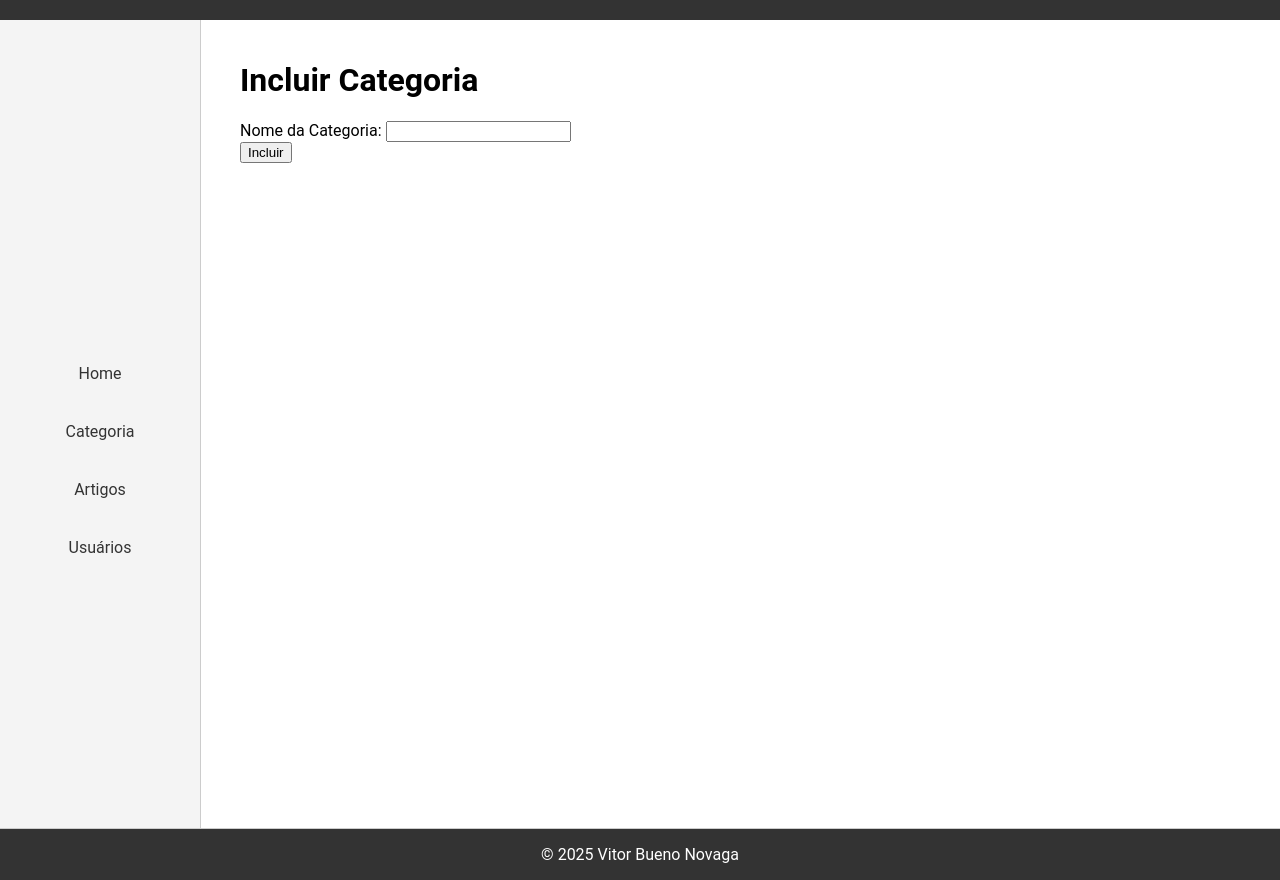
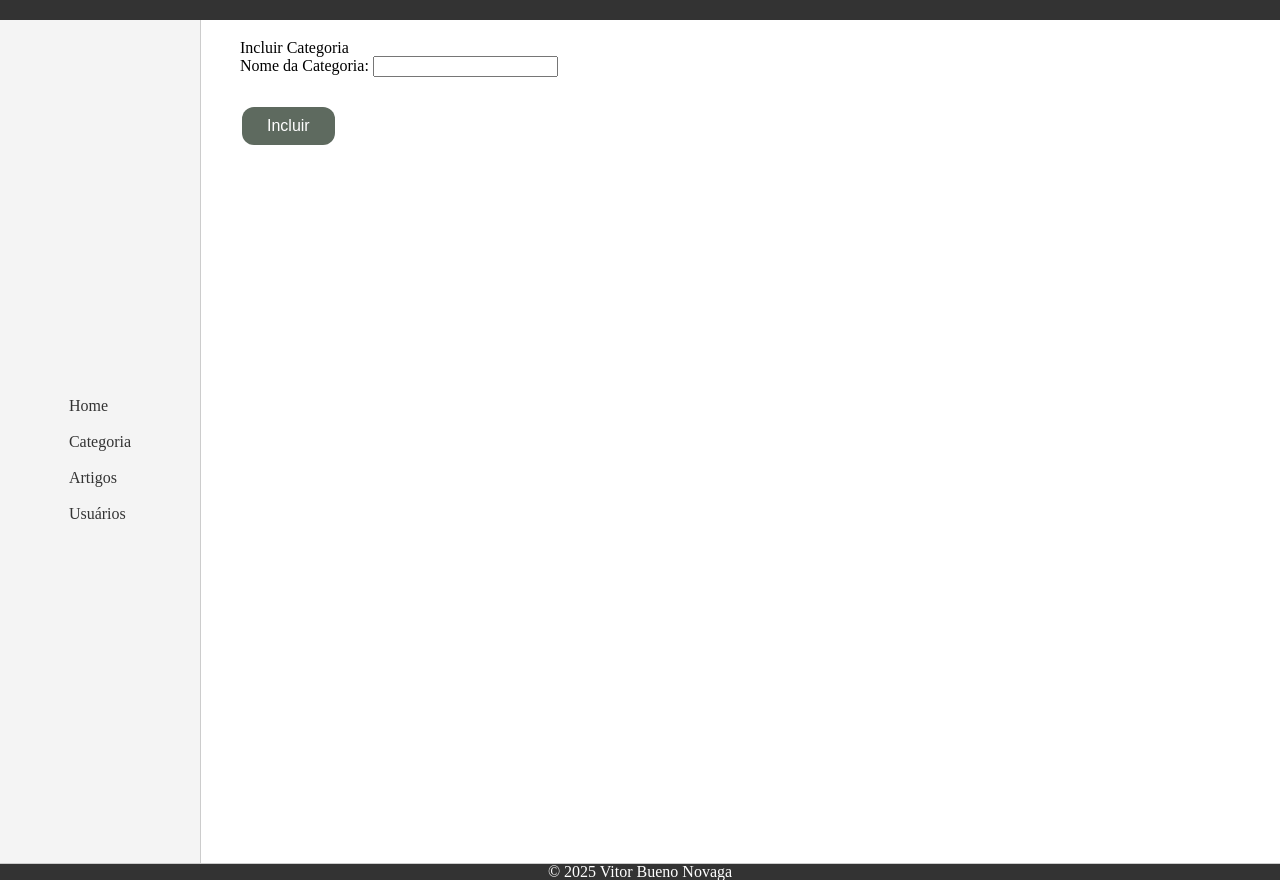
Before and after one commit to Vitor-Novaga/siteadm, a PHP site: page /categoria/incluirCategoria.php in a window 1280 px wide. Run offline with PHP 8.4, Linux system fonts and the light colour scheme.

Commit message:
salvando

```diff
--- /dev/null
+++ b/View/assets/css/components/content.css
@@ -0,0 +1,61 @@
+.content {
+    margin-left: 220px;
+    padding: 20px;
+}
+
+table {
+    width: 100%;
+    border-collapse: collapse;
+    margin-top: 20px;
+}
+
+table, th, td {
+    border: 1px solid black;
+}
+
+th, td {
+    padding: 10px;
+    text-align: left;
+}
+
+th {
+    background-color: #f2f2f2;
+}
+
+.btn-adicionar {
+    background-color: #5e6a5f; /* Cor de fundo */
+    border: none; /* Sem borda */
+    color: white; /* Cor do texto */
+    padding: 10px 25px; /* Espaçamento interno */
+    text-align: center; /* Alinhamento do texto */
+    text-decoration: none; /* Sem sublinhado */
+    display: inline-block; /* Exibição inline */
+    font-size: 16px; /* Tamanho da fonte */
+    margin: 4px 2px; /* Margem */
+    cursor: pointer; /* Cursor de ponteiro */
+    border-radius: 12px; /* Bordas arredondadas */
+    transition: background-color 0.3s ease; /* Transição suave */
+}
+
+.btn-adicionar:hover {
+    background-color: #262c26; /* Cor de fundo ao passar o mouse */
+}
+
+.btn-incluir {
+    background-color: #5e6a5f; /* Cor de fundo */
+    border: none; /* Sem borda */
+    color: white; /* Cor do texto */
+    padding: 10px 25px; /* Espaçamento interno */
+    text-align: center; /* Alinhamento do texto */
+    text-decoration: none; /* Sem sublinhado */
+    display: inline-block; /* Exibição inline */
+    font-size: 16px; /* Tamanho da fonte */
+    margin: 30px 2px; /* Margem */
+    cursor: pointer; /* Cursor de ponteiro */
+    border-radius: 12px; /* Bordas arredondadas */
+    transition: background-color 0.3s ease; /* Transição suave */
+}
+
+.btn-incluir:hover {
+    background-color: #262c26; /* Cor de fundo ao passar o mouse */
+}
--- a/View/assets/css/content.css
+++ /dev/null
@@ -1,23 +0,0 @@
-.content {
-    margin-left: 220px;
-    padding: 20px;
-}
-
-table {
-    width: 100%;
-    border-collapse: collapse;
-    margin-top: 20px;
-}
-
-table, th, td {
-    border: 1px solid black;
-}
-
-th, td {
-    padding: 10px;
-    text-align: left;
-}
-
-th {
-    background-color: #f2f2f2;
-}
--- /dev/null
+++ b/View/assets/css/reset.css
@@ -0,0 +1,48 @@
+/* http://meyerweb.com/eric/tools/css/reset/
+   v2.0 | 20110126
+   License: none (public domain)
+*/
+
+html, body, div, span, applet, object, iframe,
+h1, h2, h3, h4, h5, h6, p, blockquote, pre,
+a, abbr, acronym, address, big, cite, code,
+del, dfn, em, img, ins, kbd, q, s, samp,
+small, strike, strong, sub, sup, tt, var,
+b, u, i, center,
+dl, dt, dd, ol, ul, li,
+fieldset, form, label, legend,
+table, caption, tbody, tfoot, thead, tr, th, td,
+article, aside, canvas, details, embed,
+figure, figcaption, footer, header, hgroup,
+menu, nav, output, ruby, section, summary,
+time, mark, audio, video {
+	margin: 0;
+	padding: 0;
+	border: 0;
+	font-size: 100%;
+	font: inherit;
+	vertical-align: baseline;
+}
+/* HTML5 display-role reset for older browsers */
+article, aside, details, figcaption, figure,
+footer, header, hgroup, menu, nav, section {
+	display: block;
+}
+body {
+	line-height: 1;
+}
+ol, ul {
+	list-style: none;
+}
+blockquote, q {
+	quotes: none;
+}
+blockquote:before, blockquote:after,
+q:before, q:after {
+	content: '';
+	content: none;
+}
+table {
+	border-collapse: collapse;
+	border-spacing: 0;
+}
--- /dev/null
+++ b/View/assets/css/style.css
@@ -0,0 +1,43 @@
+@import url('components/content.css');
+@import url('components/navbar.css');
+@import url('components/sidebar.css');
+@import url('components/footer.css');
+@import url('reset.css');
+
+.btn-adicionar {
+    background-color: #5e6a5f; /* Cor de fundo */
+    border: none; /* Sem borda */
+    color: white; /* Cor do texto */
+    padding: 10px 25px; /* Espaçamento interno */
+    text-align: center; /* Alinhamento do texto */
+    text-decoration: none; /* Sem sublinhado */
+    display: inline-block; /* Exibição inline */
+    font-size: 16px; /* Tamanho da fonte */
+    margin: 4px 2px; /* Margem */
+    cursor: pointer; /* Cursor de ponteiro */
+    border-radius: 12px; /* Bordas arredondadas */
+    transition: background-color 0.3s ease; /* Transição suave */
+}
+
+.btn-adicionar:hover {
+    background-color: #262c26; /* Cor de fundo ao passar o mouse */
+}
+
+.btn-incluir {
+    background-color: #5e6a5f; /* Cor de fundo */
+    border: none; /* Sem borda */
+    color: white; /* Cor do texto */
+    padding: 10px 25px; /* Espaçamento interno */
+    text-align: center; /* Alinhamento do texto */
+    text-decoration: none; /* Sem sublinhado */
+    display: inline-block; /* Exibição inline */
+    font-size: 16px; /* Tamanho da fonte */
+    margin: 30px 2px; /* Margem */
+    cursor: pointer; /* Cursor de ponteiro */
+    border-radius: 12px; /* Bordas arredondadas */
+    transition: background-color 0.3s ease; /* Transição suave */
+}
+
+.btn-incluir:hover {
+    background-color: #262c26; /* Cor de fundo ao passar o mouse */
+}
--- a/View/components/navbar.php
+++ b/View/components/navbar.php
@@ -1,3 +1,13 @@
-<div class="navbar">
+<!DOCTYPE html>
+<html lang="pt-br">
+<head>
+    <meta charset="UTF-8">
+    <meta name="viewport" content="width=device-width, initial-scale=1.0">
+    <link rel="stylesheet" href="../assets/css/navbar.css">
+</head>
+<body>
+    <div class="navbar">
 
-</div>
+    </div>
+</body>
+</html>
--- a/View/components/sidebar.php
+++ b/View/components/sidebar.php
@@ -1,6 +1,21 @@
-<div class="sidebar">
-    <a href="index.php">Home</a><br>
-    <a href="categories.php">Categoria</a><br>
-    <a href="artigos.php">Artigos</a><br>
-    <a href="usuarios.php">Usuários</a>
-</div>
+<!DOCTYPE html>
+<html lang="pt-br">
+<head>
+    <meta charset="UTF-8">
+    <meta name="viewport" content="width=device-width, initial-scale=1.0">
+    <link rel="stylesheet" href="../assets/css/style.css">
+</head>
+<body>
+    <aside class="sidebar">
+        <nav>
+            <ul>
+                <li><a href="../index.php">Home</a></li>
+                <li><a href="../categoria/categories.php">Categoria</a></li>
+                <li><a href="../artigos.php">Artigos</a></li>
+                <li><a href="../usuarios.php">Usuários</a></li>
+            </ul>
+        </nav>
+    </aside>
+
+</body>
+</html>
--- a/View/pages/incluirCategoria.php
+++ b/View/pages/categoria/incluirCategoria.php
@@ -10,20 +10,21 @@
     <link rel="stylesheet" href="../assets/css/footer.css">
 </head>
 <body>
-    <?php include '../components/navbar.php'; ?>
-    <?php include '../components/sidebar.php'; ?>
+    <?php require_once __DIR__ . '/../../components/navbar.php'; ?>
+    <?php require_once __DIR__ . '/../../components/sidebar.php'; ?>
 
-    <div class="content" style="margin-left: 220px; padding: 20px;">
+    <div class="content">
         <h1>Incluir Categoria</h1>
         <form method="post">
             <label for="nome">Nome da Categoria:</label>
             <input type="text" id="nome" name="nome" required><br>
-            <input type="submit" name="incluir" value="Incluir">
+            <input type="submit" name="incluir" value="Incluir" class="btn-incluir">
         </form>
 
         <?php
+        // Incluir o código PHP dentro de uma tag PHP
         if (isset($_POST['incluir'])) {
-            include '../config.php';
+            require_once __DIR__ . '/../../config.php';
 
             $nome = $_POST['nome'];
 
@@ -47,6 +48,6 @@
         ?>
     </div>
 
-    <?php include '../components/footer.php'; ?>
+    <?php require_once __DIR__ . '/../../components/footer.php'; ?>
 </body>
 </html>
--- a/View/pages/excluirUsuario.php
+++ b/View/pages/excluirUsuario.php
@@ -16,7 +16,7 @@
     <?php include '../components/footer.php'; ?>
 
 
-    <div class="content" style="margin-left: 220px; padding: 20px;">
+    <div class="content">
         <h1>Excluir Usuário</h1>
         <form method="post">
             <label for="id">ID do Usuário:</label>
```
Also changed, not shown: View/pages/artigos.php (+18 -6 lines), View/pages/categoria/categories.php (renamed from View/pages/categories.php, +13 -16 lines), View/pages/categoria/excluirCategoria.php (renamed from View/pages/excluirCategoria.php, +7 -5 lines), View/pages/index.php (+5 -4 lines), View/pages/usuarios.php (+5 -5 lines), View/assets/css/components/footer.css (renamed from View/assets/css/footer.css), View/assets/css/components/navbar.css (renamed from View/assets/css/navbar.css).
